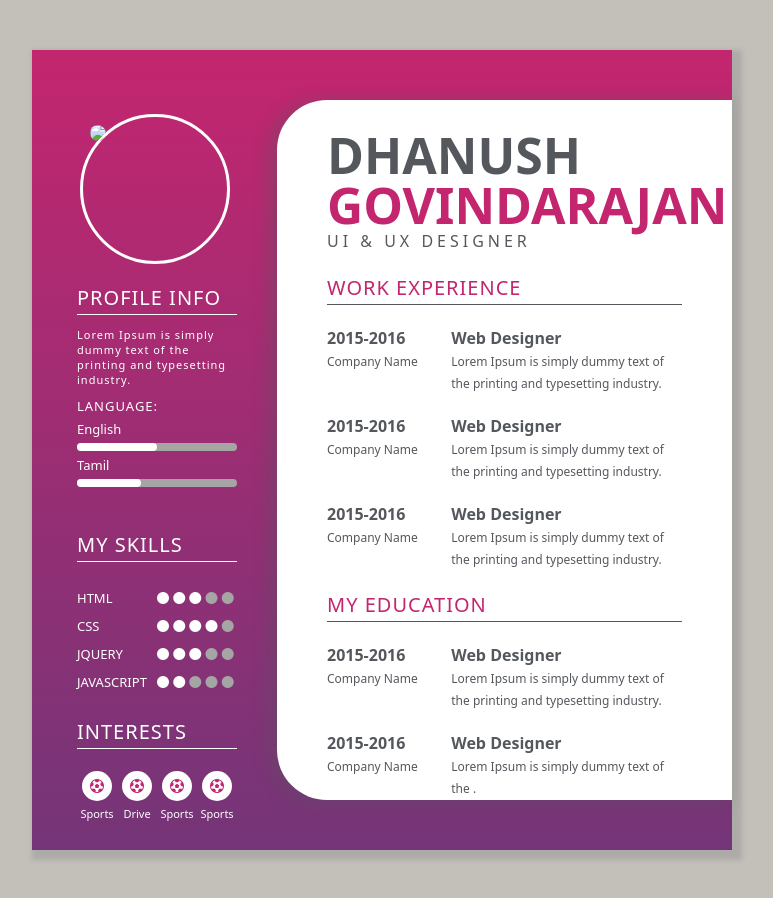
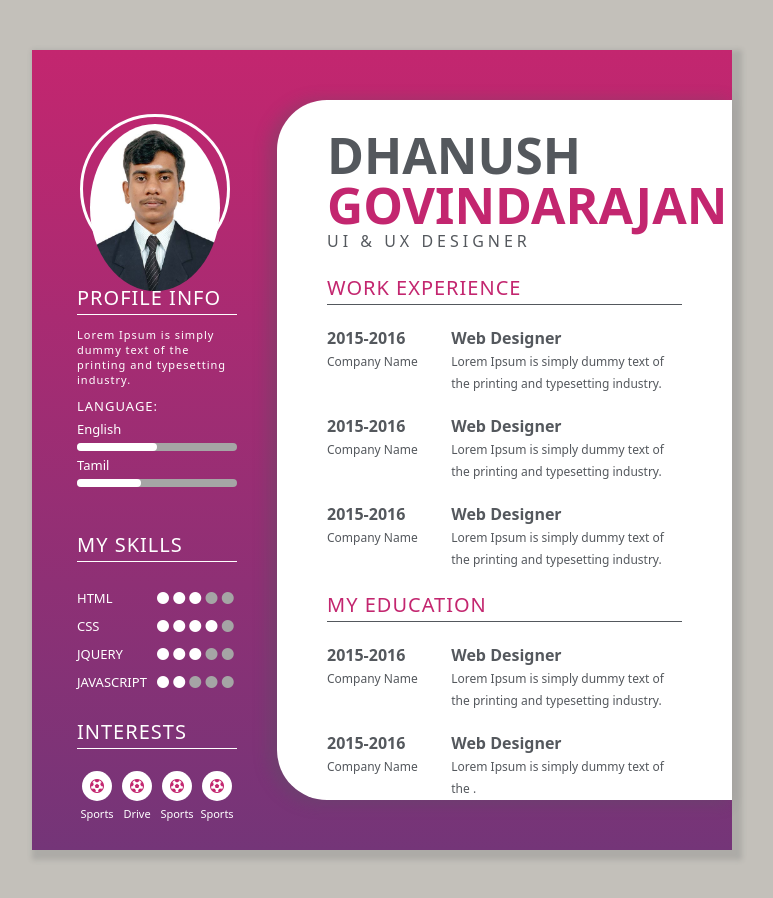
Before and after one commit to Dhanush12022004/mern-resume, a plain HTML site: page index.html in a window 1280 px wide. Shown: the whole page, without its empty margins (258-1031 px from the left). Drawn offline with Linux system fonts and the light colour scheme.

Commit message:
Modified - Changed the profile picture

```diff
--- a/index.html
+++ b/index.html
@@ -13,7 +13,7 @@
 	<div class="left-box">
 		<br><br>
 		<div class="profile">
-			<img src="image/profile.jpg">
+			<img src="DhanushPhotoPassportsize.jpg">
 		</div>
 		<div class="content-box">
 		<h2>Profile Info</h2>
```
